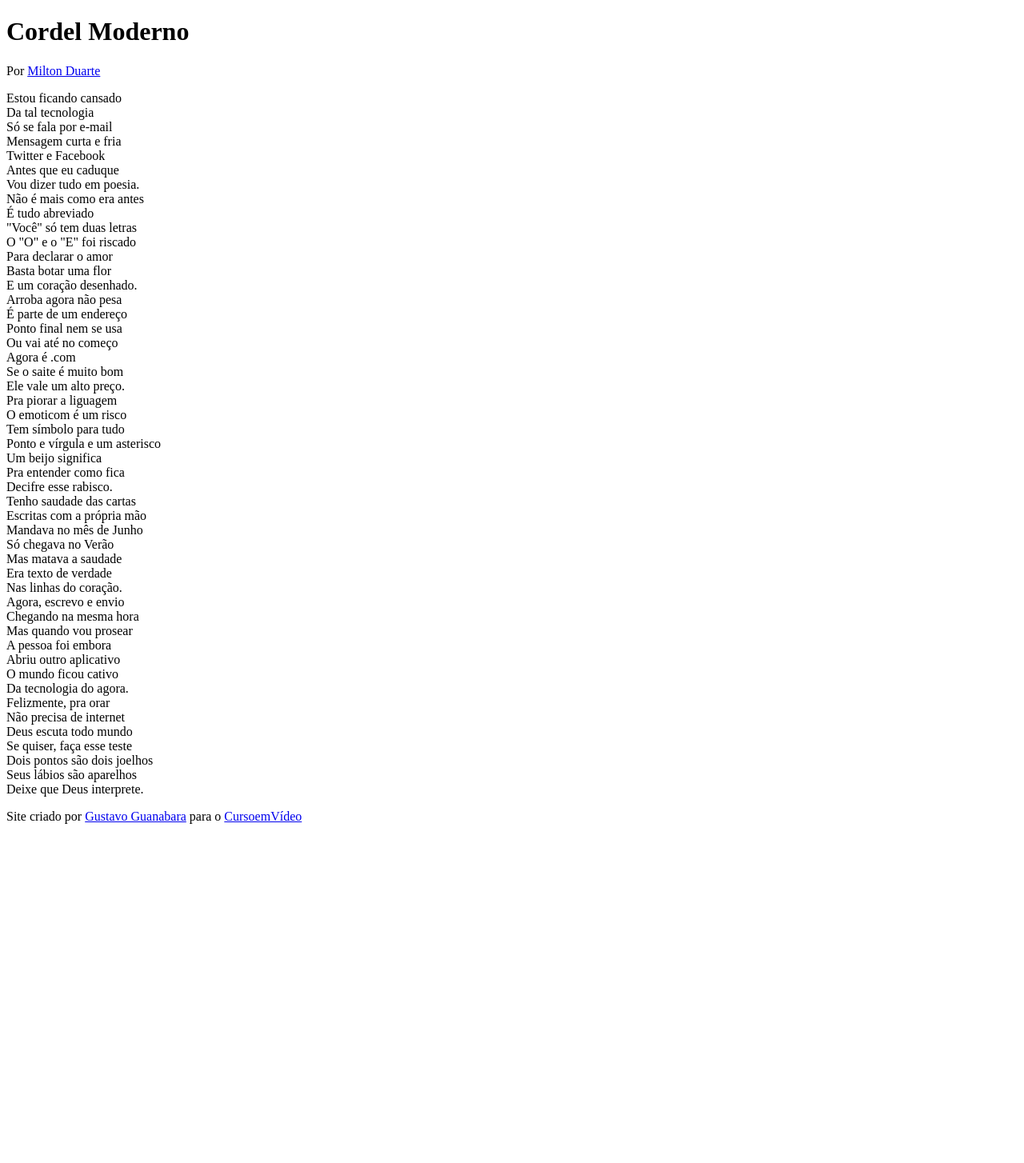
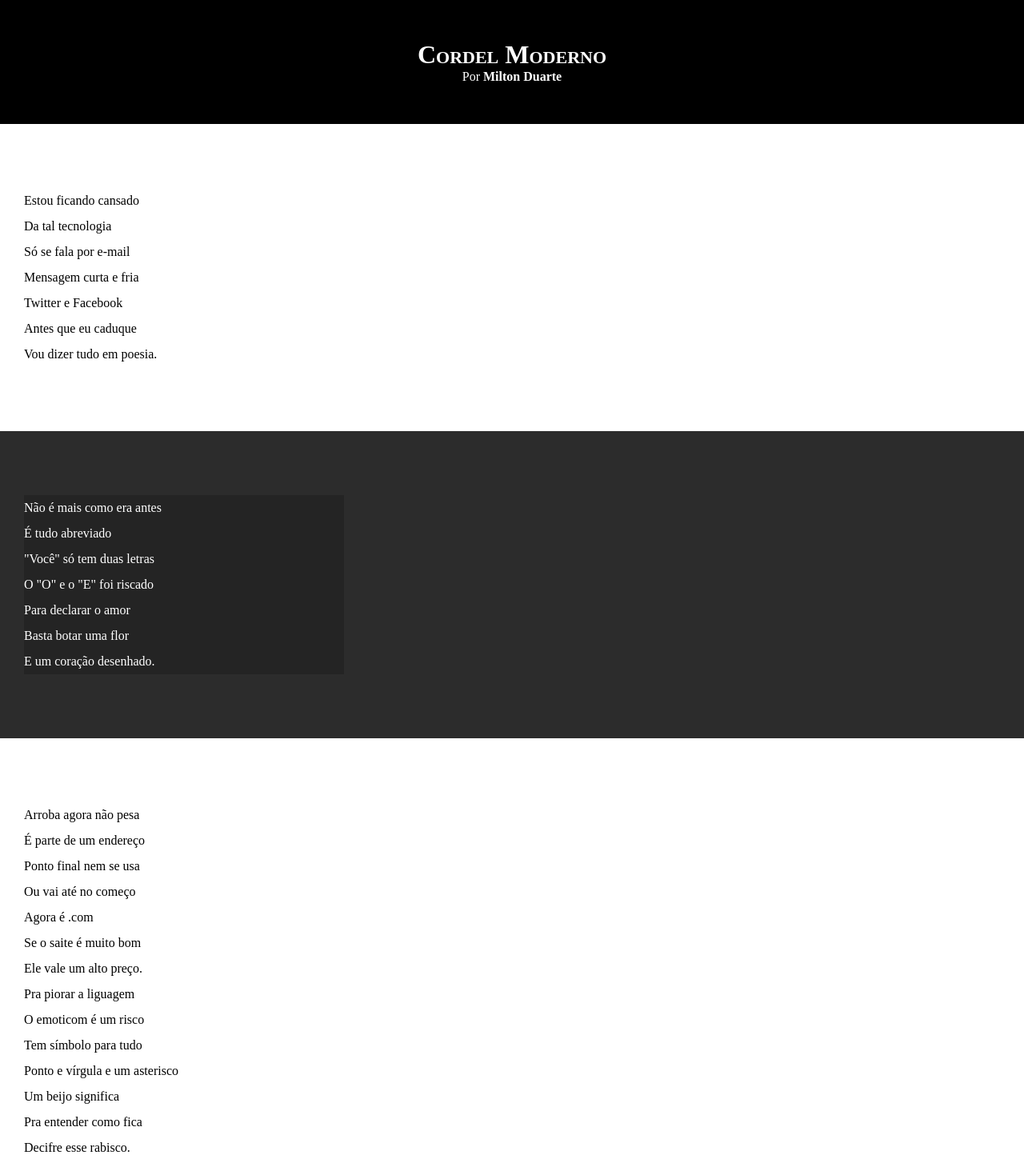
Before and after one commit to MarcosGBPR/html-css, a plain HTML site: page desafios/d012/index.html in a window 1280 px wide. Shown: the top 1454 px of the page at 80% size. Before the commit the page ends 1046 px from the top, so only its background shows below. Drawn offline with Linux system fonts and the light colour scheme.

Commit message:
Atualização D12

```diff
--- /dev/null
+++ b/desafios/d012/estilo/style.css
@@ -0,0 +1,65 @@
+@charset "UTF-8";
+
+* {
+    margin: 0px;
+    padding: 0px;
+}
+
+html, body {
+    min-height: 100vh;
+    background-color: darkgray;
+}
+
+header {
+    background-color: black;
+    color: white;
+    text-align: center;
+}
+
+header > h1 {
+    padding-top: 50px;
+    font-variant: small-caps;
+}
+
+header > p {
+    padding-bottom: 50px;
+}
+
+header a, footer a {
+    color: white;
+    text-decoration: none;
+    font-weight: bolder;
+}
+
+header a:hover, footer a:hover {
+    text-decoration: underline;
+}
+
+section {
+    padding-top: 10vh;
+    padding-bottom: 10vh;
+    padding-left: 30px;
+    line-height: 2em;
+}
+
+section.normal {
+    background-color: white;
+    color: black;
+}
+
+section.imagem {
+    background-color: rgb(44, 44, 44);
+    color: white;
+}
+
+section.imagem > p {
+    width: 400px;
+    background-color: rgba(0, 0, 0, 0.192);
+}
+
+footer {
+    background-color: black;
+    color: white;
+    text-align: center;
+    padding: 10px;
+}
--- a/desafios/d012/index.html
+++ b/desafios/d012/index.html
@@ -5,6 +5,7 @@
     <meta http-equiv="X-UA-Compatible" content="IE=edge">
     <meta name="viewport" content="width=device-width, initial-scale=1.0">
     <title>Desafio 12 - Cordel Moderno</title>
+    <link rel="stylesheet" href="estilo/style.css">
 </head>
 <body>
     <header>
@@ -13,27 +14,32 @@
             Por <a href="https://www.recantodasletras.com.br/poesias/3186743" target="_blank">Milton Duarte</a>
         </p>
     </header>
-        <section>
+        <section class="normal">
+            <p>
                 Estou ficando cansado<br>
                 Da tal tecnologia<br>
                 Só se fala por e-mail<br>
                 Mensagem curta e fria<br>
                 Twitter e Facebook<br>
                 Antes que eu caduque<br>
-            Vou dizer tudo em poesia.<br>
+                Vou dizer tudo em poesia.
+            </p>
         </section>
 
-        <section>
+        <section class="imagem">
+            <p>
                 Não é mais como era antes<br>
                 É tudo abreviado<br>
                 "Você" só tem duas letras<br>
                 O "O" e o "E" foi riscado<br>
                 Para declarar o amor<br>
                 Basta botar uma flor<br>
-            E um coração desenhado.<br>
+                E um coração desenhado.
+            </p>
         </section>
 
-        <section>
+        <section class="normal">
+            <p>
                 Arroba agora não pesa<br>
                 É parte de um endereço<br>
                 Ponto final nem se usa<br>
@@ -47,20 +53,24 @@
                 Ponto e vírgula e um asterisco<br>
                 Um beijo significa<br>
                 Pra entender como fica<br>
-            Decifre esse rabisco.<br>
+                Decifre esse rabisco.
+            </p>
         </section>
 
-        <section>
+        <section class="imagem">
+            <p>
                 Tenho saudade das cartas<br>
                 Escritas com a própria mão<br>
                 Mandava no mês de Junho<br>
                 Só chegava no Verão<br>
                 Mas matava a saudade<br>
                 Era texto de verdade<br>
-            Nas linhas do coração.<br>
+                Nas linhas do coração.
+            </p>
         </section>
 
-        <section>
+        <section class="normal">
+            <p>
                 Agora, escrevo e envio<br>
                 Chegando na mesma hora<br>
                 Mas quando vou prosear<br>
@@ -74,10 +84,11 @@
                 Se quiser, faça esse teste<br>
                 Dois pontos são dois joelhos<br>
                 Seus lábios são aparelhos<br>
-            Deixe que Deus interprete.<br>
+                Deixe que Deus interprete.
+            </p>
         </section>
     <footer>
-        <p>Site criado por <a href="gustavoguanabara.github.io" target="_blank">Gustavo Guanabara</a> para o <a href="youtube.com/cursoemvideo" target="_blank">CursoemVídeo</a></p>
+        <p>Site criado por <a href="gustavoguanabara.github.io" target="_blank">Gustavo Guanabara</a> para o <a href="cursoemvideo.com" target="_blank">CursoemVídeo</a></p>
     </footer>
 </body>
 </html>
```
Lines whose indentation alone changed are shown as unchanged.
